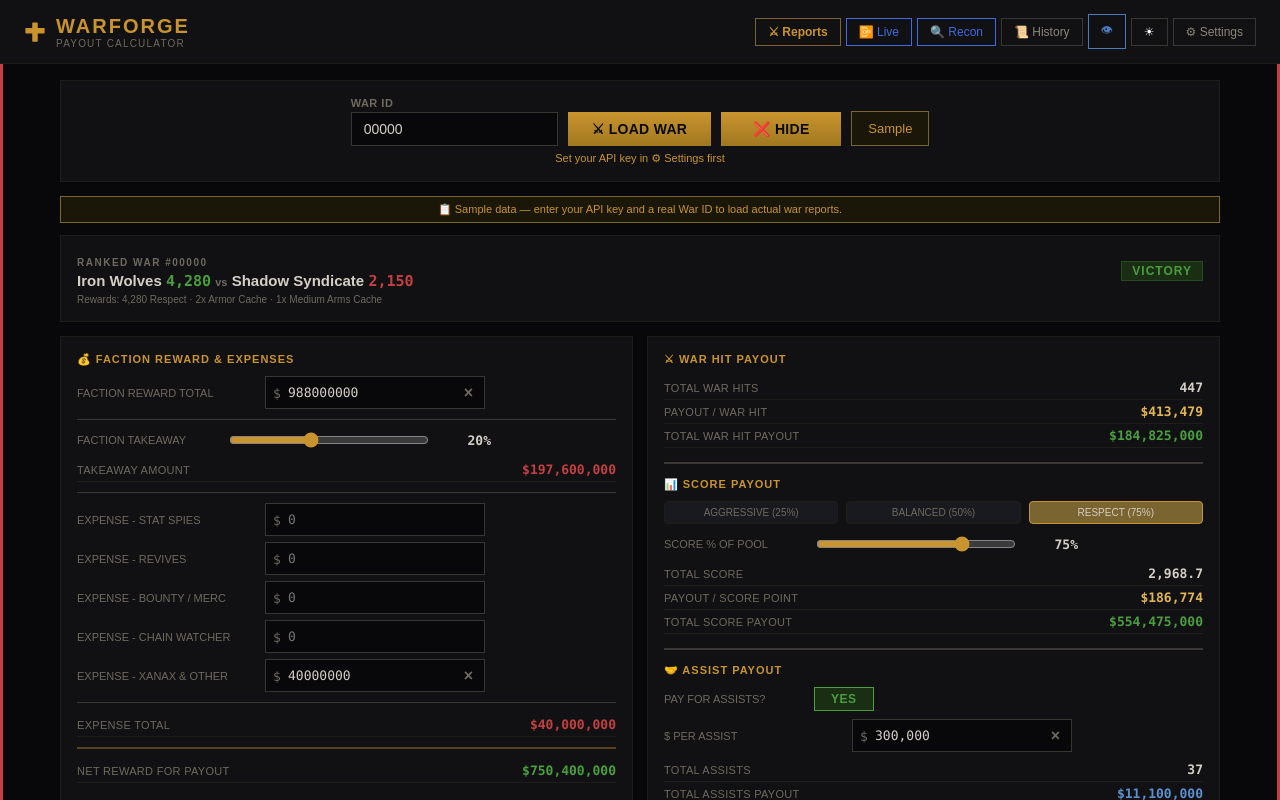
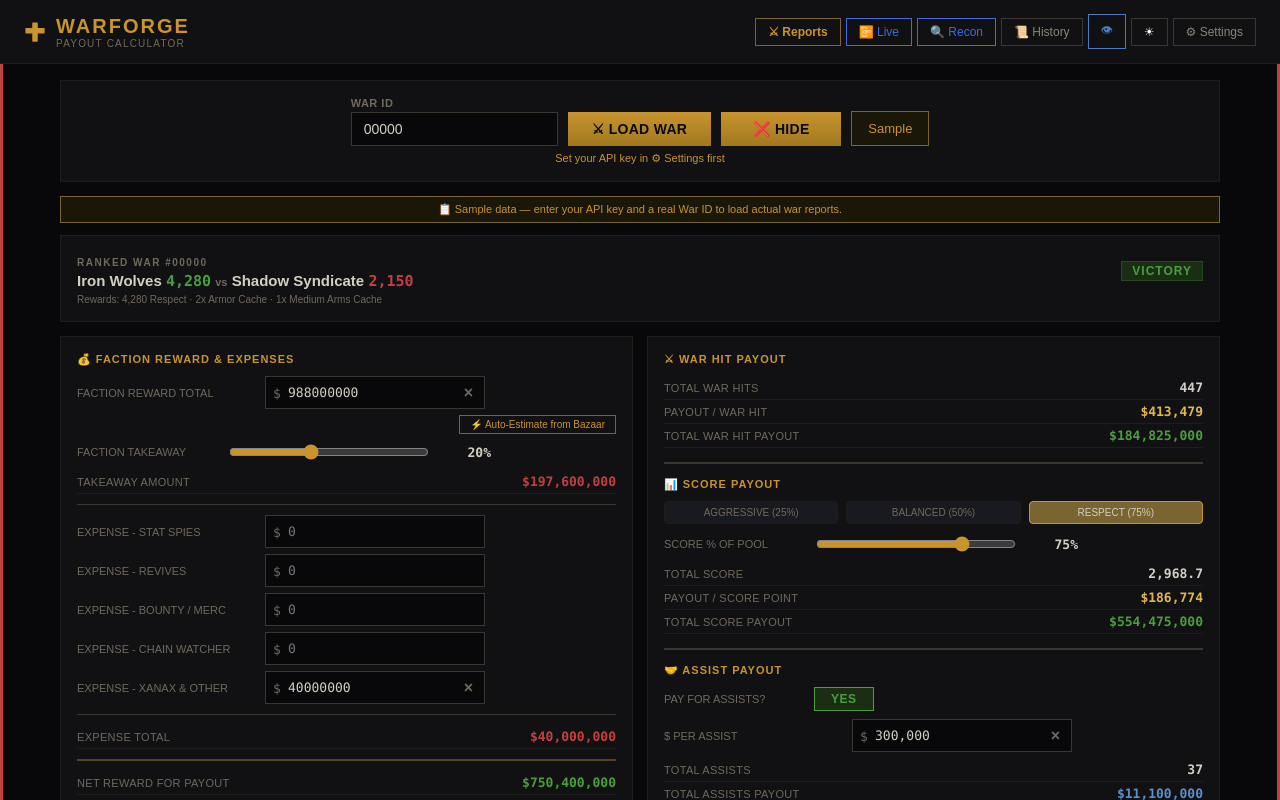
Before and after one commit to ghostddragons-cloud/WarForge, a Next.js app in the folder WarForgeV2/: page /payout in a window 1280 px wide. Both pictures are taken after a click on the button "Sample". Shown: the top 800 px of the page. Built offline with nearby package versions, Linux system fonts and the light colour scheme.

Commit message:
Update payout.js

```diff
--- a/WarForgeV2/pages/payout.js
+++ b/WarForgeV2/pages/payout.js
@@ -268,9 +268,23 @@ const estimateCaches = async () => {
           <div style={{display:"flex",gap:"14px",flexWrap:"wrap",marginBottom:"14px"}}>
             <div style={{...secBox,flex:1,minWidth:"320px",marginBottom:0}}>
               <div style={secTitle}>💰 Faction Reward & Expenses</div>
-              {moneyInput("FACTION REWARD TOTAL", totalReward, setTotalReward)}
-              {estimateNote && <div style={{fontSize:"10px",color:th.steel,marginTop:"-4px",marginBottom:"8px",textAlign:"right"}}>{estimateNote}</div>}
-              <div style={{height:"1px",background:th.iron,margin:"10px 0"}}/>
+             {moneyInput("FACTION REWARD TOTAL",totalReward,setTotalReward)}
+          {estimateNote && (
+            <div style={{fontSize:"10px", color:th.steel, marginTop:"-4px", marginBottom:"4px", textAlign:"right"}}>
+              {estimateNote}
+            </div>
+          )}
+          {warData?.faction?.rewards?.items?.length > 0 && (
+            <div style={{display:"flex", justifyContent:"flex-end", marginBottom:"8px"}}>
+              <button
+                onClick={estimateCaches}
+                disabled={loading}
+                style={{background:"transparent", border:`1px solid ${th.gD}`, padding:"3px 10px", color:th.gold, fontSize:"10px", cursor:loading?"wait":"pointer", fontFamily:"Arial,sans-serif", opacity:loading?0.5:1}}
+              >
+                {loading ? "Estimating..." : "⚡ Auto-Estimate from Bazaar"}
+              </button>
+            </div>
+          )}
               {slider("FACTION TAKEAWAY",takeawayPct,setTakeawayPct,0,50)}
               {statLine("Takeaway Amount",fmtMoney(takeaway),th.lost)}
               <div style={{height:"1px",background:th.iron,margin:"10px 0"}}/>
```
